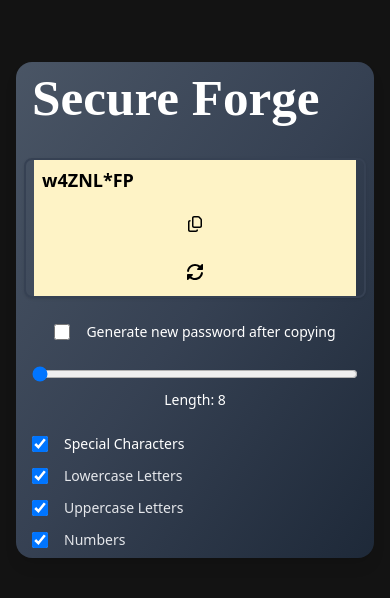
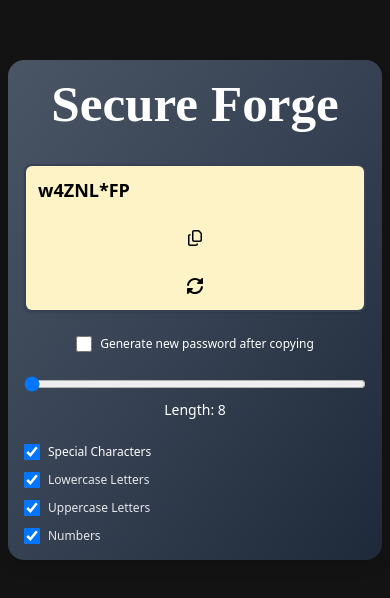
Before and after one commit to ritujha19/password-generator, a React (Vite) app: page / in a window 390 px wide. Shown: the part 112-710 px from the top of the page. Built offline with nearby package versions, Linux system fonts and the light colour scheme.

Commit message:
adding responsive classes

```diff
--- a/src/App.jsx
+++ b/src/App.jsx
@@ -61,34 +61,37 @@ function App() {
 
   return (
     <>
-      <div className="w-full max-w-full box-border px-2 sm:px-6 md:px-10 overflow-x-auto min-h-screen flex items-center justify-center">
+      <div className="w-full min-h-screen flex items-center justify-center px-2 sm:px-6 md:px-10 box-border overflow-x-hidden">
         <div
-          className="w-full max-w-2xl mx-2 sm:mx-5 p-2 sm:p-8 bg-gradient-to-br from-gray-600 via-gray-700 to-gray-800 rounded-2xl shadow-lg transition-all duration-300"
+          className="w-full max-w-2xl p-4 sm:p-8 mx-auto bg-gradient-to-br from-gray-600 via-gray-700 to-gray-800 rounded-2xl shadow-lg"
           data-aos="zoom-out"
         >
           <div data-aos="fade-up" data-aos-delay="600">
-            <h1 className="text-2xl sm:text-3xl md:text-4xl pb-4 text-white font-bold mb-4 px-2 sm:px-0">
+            <h1 className="text-2xl sm:text-3xl md:text-4xl text-center pb-4 text-white font-bold mb-4">
               Secure Forge
             </h1>
 
             {/* Password Display */}
-            <div className="flex flex-col md:flex-row flex-wrap w-full shadow border-2 border-gray-700 rounded-lg overflow-hidden mb-6 px-2 justify-center bg-opacity-90">
+            <div className="flex flex-col xs:flex-row w-full shadow border-2 border-gray-700 rounded-lg overflow-hidden mb-6">
   <input
     type="text"
     value={password}
-                className="flex-1 h-12 text-black bg-amber-100 p-2 sm:p-4 text-lg sm:text-2xl font-semibold md:rounded-l-2xl"
+    className="flex-1 h-12 text-black bg-amber-100 p-3 text-lg sm:text-xl md:text-2xl font-semibold focus:outline-none w-full"
     placeholder="Password"
     readOnly
   />
+
+  {/* Buttons wrapper */}
+  <div className="flex flex-col xs:flex-row w-full xs:w-auto">
     <button
       onClick={copyToClipboard}
-                className="h-12 px-2 sm:px-6 text-black bg-amber-100 flex items-center justify-center"
+      className="h-12 w-full xs:w-1/2 text-black bg-amber-100 hover:bg-amber-200 transition flex items-center justify-center"
     >
       <FontAwesomeIcon icon={faCopy} />
     </button>
     <button
       onClick={handleClick}
-                className="h-12 px-2 sm:px-6 text-black bg-amber-100 flex items-center justify-center md:rounded-r-2xl"
+      className="h-12 w-full xs:w-1/2 text-black bg-amber-100 hover:bg-amber-200 transition flex items-center justify-center"
     >
       <FontAwesomeIcon
         icon={faRotate}
@@ -99,30 +102,32 @@ function App() {
       />
     </button>
   </div>
+</div>
+
 
             {/* Auto-generate on copy */}
-            <div className="flex items-center gap-2 mb-6 justify-center text-sm sm:text-base px-2 sm:px-0">
+            <div className="flex items-center gap-2 mb-6 justify-center text-xs sm:text-sm md:text-base">
               <input
                 type="checkbox"
                 checked={autoGenerateOnCopy}
                 onChange={() => setAutoGenerateOnCopy((prev) => !prev)}
-                className="h-4 w-4 sm:h-5 sm:w-5 rounded-md cursor-pointer mr-2"
+                className="h-4 w-4 sm:h-5 sm:w-5 rounded-md cursor-pointer"
                 id="autoGenCopy"
               />
-              <label htmlFor="autoGenCopy" className="text-white">
+              <label htmlFor="autoGenCopy" className="text-white text-center">
                 Generate new password after copying
               </label>
             </div>
 
             {/* Options */}
-            <div className="flex flex-col md:flex-row gap-6 md:gap-8 justify-between items-stretch px-2 sm:px-0">
+            <div className="flex flex-col md:flex-row gap-6 md:gap-8 justify-between items-stretch">
               {/* Length Slider */}
-              <div className="flex flex-col items-center md:items-start gap-2 md:w-1/2">
+              <div className="flex flex-col items-center md:items-start gap-2 w-full md:w-1/2">
                 <input
                   type="range"
                   min={8}
                   max={100}
-                  className="w-full md:w-64 cursor-pointer"
+                  className="w-full cursor-pointer"
                   value={length}
                   onChange={(e) => setLength(e.target.value)}
                 />
@@ -135,55 +140,50 @@ function App() {
               </div>
 
               {/* Character Options */}
-              <div className="flex flex-col gap-3 text-sm sm:text-base items-start md:w-1/2">
-                <div className="flex items-center gap-2">
+              <div className="flex flex-col gap-3 text-xs sm:text-sm md:text-base items-start w-full md:w-1/2">
+                <label className="flex items-center gap-2">
                   <input
                     type="checkbox"
                     defaultChecked={symAllow}
-                    className="h-4 w-4 sm:h-5 sm:w-5 rounded mr-2"
+                    className="h-4 w-4 sm:h-5 sm:w-5 rounded"
                     id="symInput"
                     onChange={() => setsymAllow((prev) => !prev)}
                   />
-                  <label htmlFor="symInput" className="text-white">
-                    Special Characters
+                  <span className="text-white">Special Characters</span>
                 </label>
-                </div>
-                <div className="flex items-center gap-2">
+
+                <label className="flex items-center gap-2">
                   <input
                     type="checkbox"
                     defaultChecked={lowCase}
-                    className="h-4 w-4 sm:h-5 sm:w-5 rounded mr-2"
+                    className="h-4 w-4 sm:h-5 sm:w-5 rounded"
                     id="lowCaseInput"
                     onChange={() => setlowCase((prev) => !prev)}
                   />
-                  <label htmlFor="lowCaseInput" className="text-gray-200">
-                    Lowercase Letters
+                  <span className="text-gray-200">Lowercase Letters</span>
                 </label>
-                </div>
-                <div className="flex items-center gap-2">
+
+                <label className="flex items-center gap-2">
                   <input
                     type="checkbox"
                     defaultChecked={upCase}
-                    className="h-4 w-4 sm:h-5 sm:w-5 rounded mr-2"
+                    className="h-4 w-4 sm:h-5 sm:w-5 rounded"
                     id="upCaseInput"
                     onChange={() => setupCase((prev) => !prev)}
                   />
-                  <label htmlFor="upCaseInput" className="text-gray-200">
-                    Uppercase Letters
+                  <span className="text-gray-200">Uppercase Letters</span>
                 </label>
-                </div>
-                <div className="flex items-center gap-2">
+
+                <label className="flex items-center gap-2">
                   <input
                     type="checkbox"
                     defaultChecked={numAllow}
-                    className="h-4 w-4 sm:h-5 sm:w-5 rounded mr-2"
+                    className="h-4 w-4 sm:h-5 sm:w-5 rounded"
                     id="numberInput"
                     onChange={() => setNumAllow((prev) => !prev)}
                   />
-                  <label htmlFor="numberInput" className="text-gray-200">
-                    Numbers
+                  <span className="text-gray-200">Numbers</span>
                 </label>
-                </div>
               </div>
             </div>
           </div>
@@ -192,7 +192,7 @@ function App() {
 
       {/* Toast */}
       {showToast && (
-        <div className="fixed top-4 right-4 bg-gray-800 text-white p-3 rounded-lg shadow-lg transition-opacity duration-300 text-sm sm:text-base">
+        <div className="fixed top-4 right-4 bg-gray-800 text-white p-2 sm:p-3 rounded-lg shadow-lg transition-opacity duration-300 text-xs sm:text-sm md:text-base">
           Password copied!
         </div>
       )}
```
Lines whose indentation alone changed are shown as unchanged.
